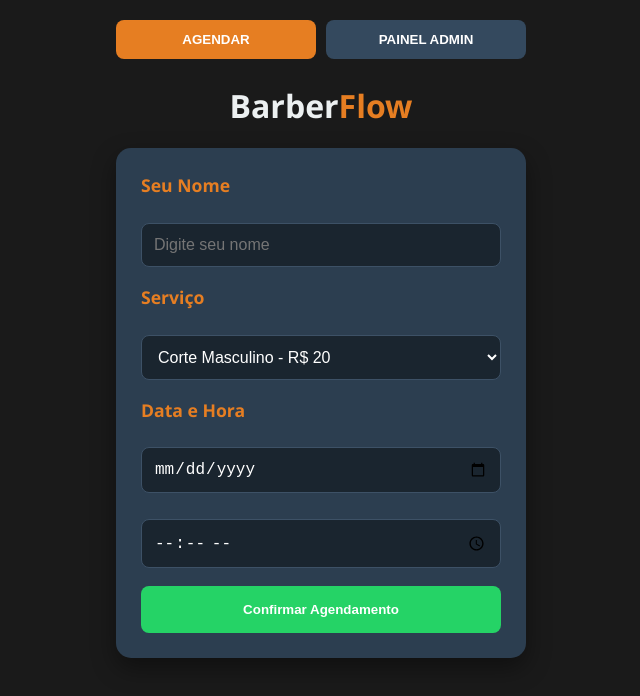
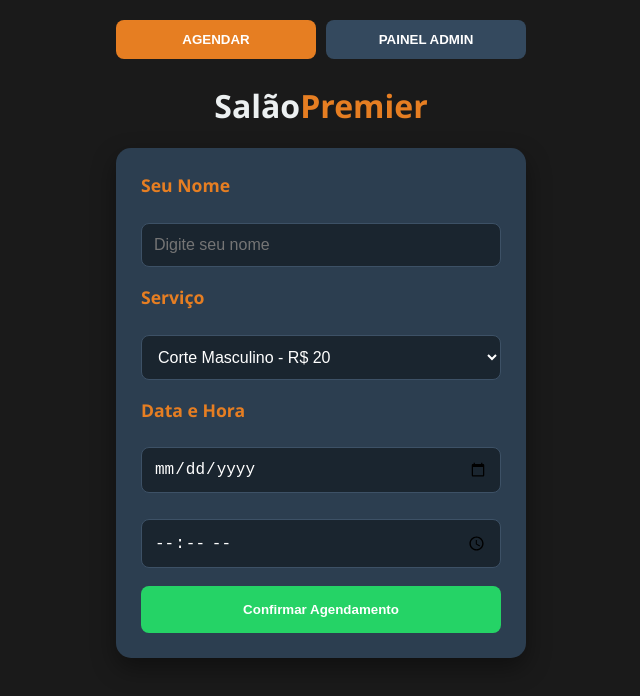
Before and after one commit to souzza26-star/BarberFlow, a plain HTML site: page index.html in a window 1280 px wide. Shown: the whole page, without its empty margins (319-959 px from the left). Drawn offline with Linux system fonts and the light colour scheme.

Commit message:
Update index.html

```diff
--- a/index.html
+++ b/index.html
@@ -3,7 +3,7 @@
 <head>
     <meta charset="UTF-8">
     <meta name="viewport" content="width=device-width, initial-scale=1.0">
-    <title>BarberFlow - Agendamento & Gestão</title>
+    <title>Salão Premier - Agendamento & Gestão</title>
     <style>
         :root {
             --primary: #e67e22;
@@ -157,7 +157,7 @@
 
         <div id="view-cliente">
             <header>
-                <h1>Barber<span>Flow</span></h1>
+                <h1>Salão<span>Premier</span></h1>
             </header>
             <section class="card">
                 <h3>Seu Nome</h3>
```
